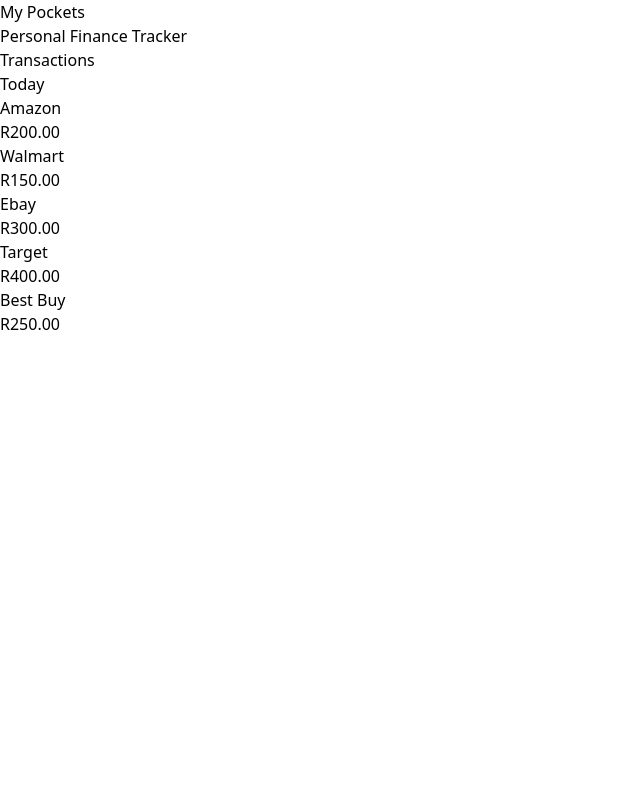
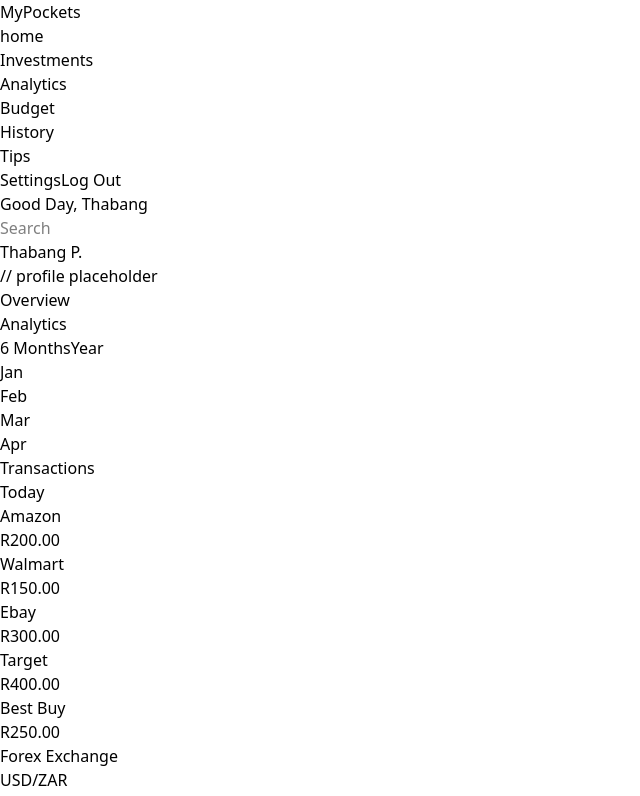
Before and after one commit to ThabangP07/My_Pockets, a React (Vite) app in the folder My_Pockets/: page / in a window 1280 px wide. Shown: the top 796 px of the page, without its empty margins (0-640 px from the left). Built offline with nearby package versions, Linux system fonts and the light colour scheme.

Commit message:
feat: import all the components and display them on the main page

```diff
--- a/My_Pockets/src/App.jsx
+++ b/My_Pockets/src/App.jsx
@@ -1,16 +1,28 @@
+import Analytics from "./components/Analytics";
 import Exchange from "./components/Exchange";
 import Overview from "./components/Overview";
 import Transactions from "./components/Transactions"
-import Budget from "./pages/Budget";
+import NavBar from "./components/NavBar";
+import Greetings from "./components/Greetings";
+import Budget from "./pages/Budget";;
 
 function App() {
 
   return (
-    <>
-      <h1>My Pockets</h1>
-      <p>Personal Finance Tracker</p>
-      <Transactions />
-    </>
+    <div>
+      <NavBar />
+      <main>
+        <header>
+          <Greetings />
+        </header>
+        <section>
+          <Overview />
+          <Analytics />
+          <Transactions />
+          <Exchange />
+        </section>
+      </main>
+    </div>
   );
 }
 
```
